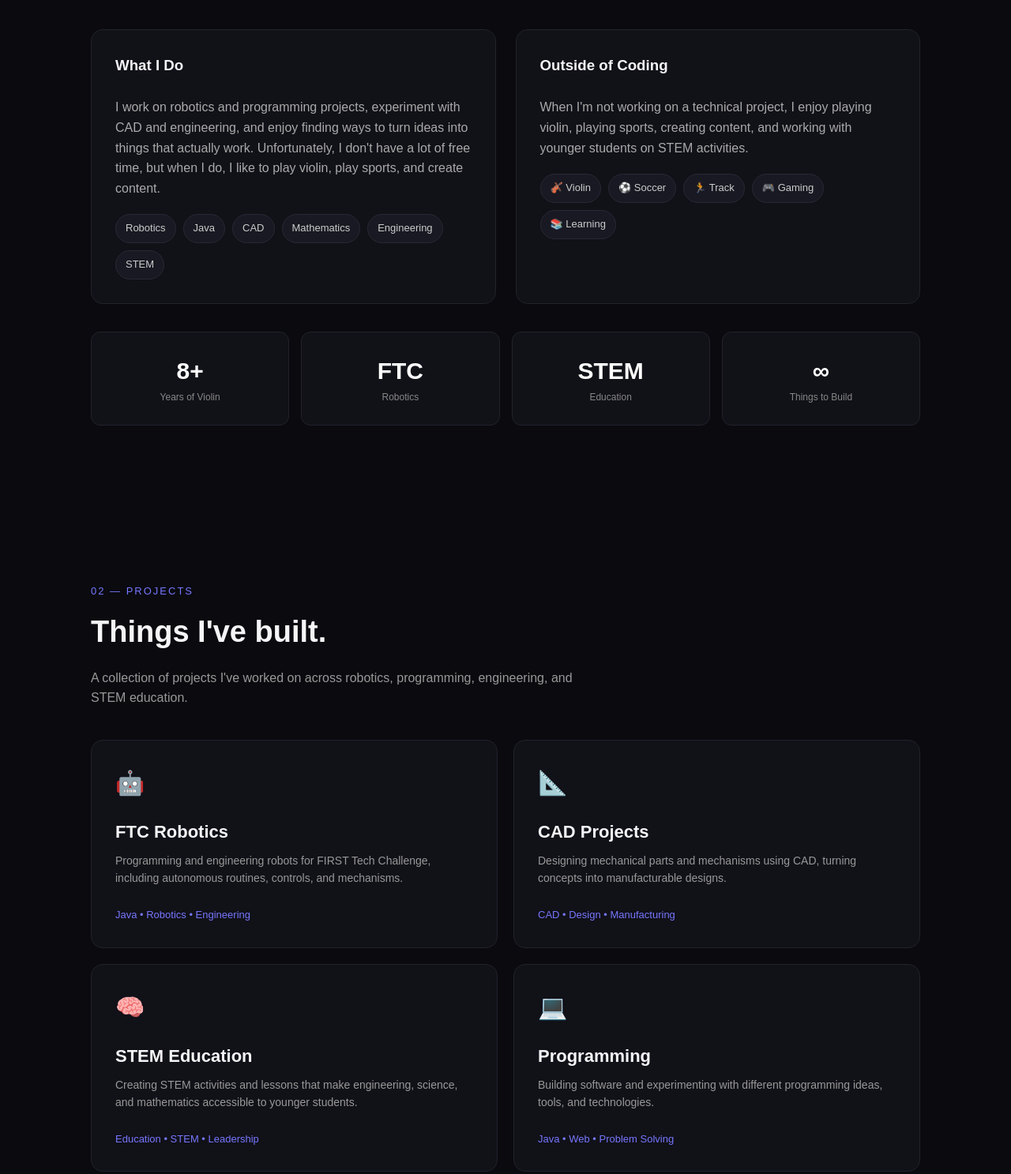
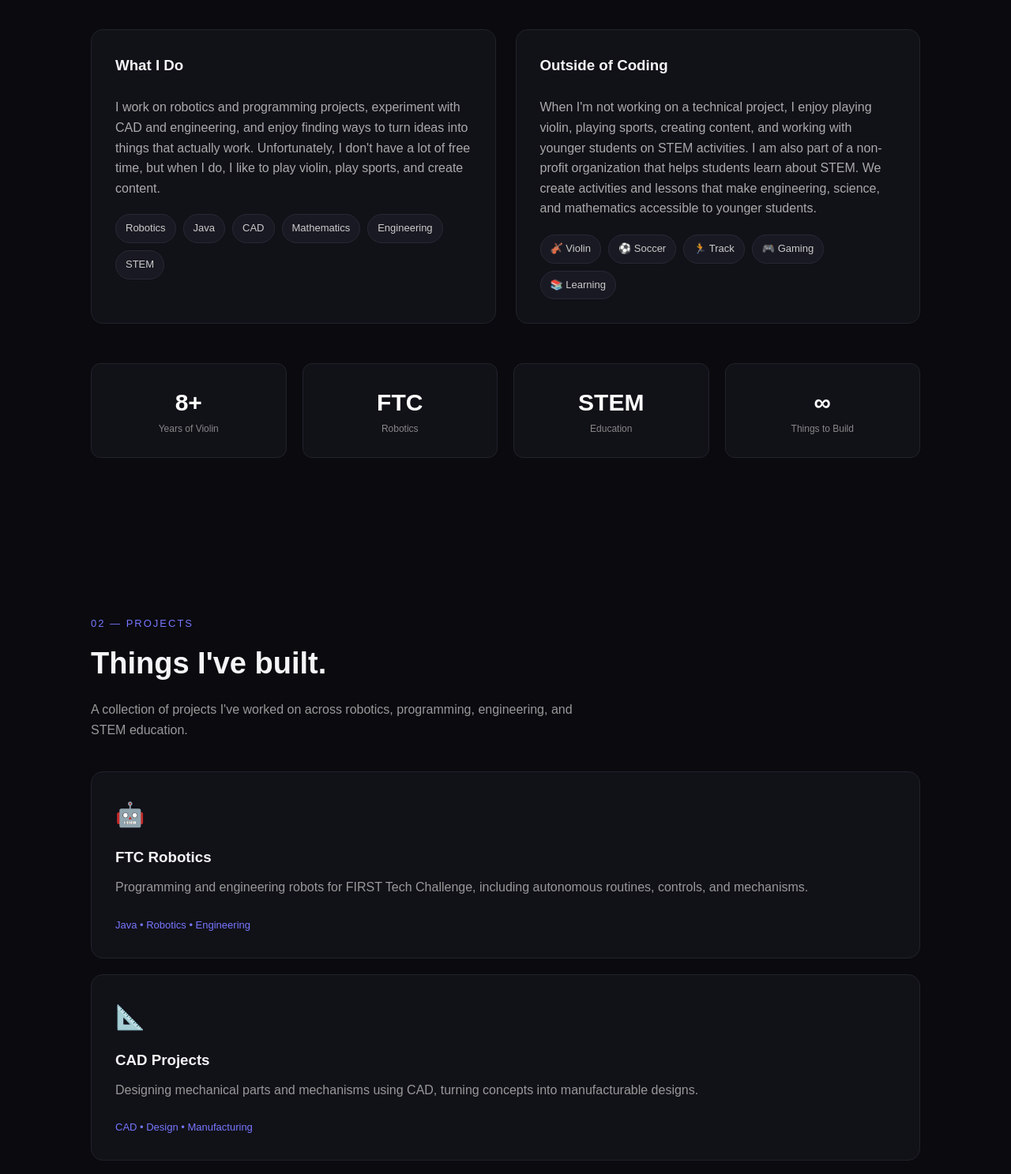
Before and after one commit to NebulaKnight29/My-Website, a plain HTML site: page My-Website/index.html in a window 1280 px wide. Shown: the part 1061-2548 px from the top of the page at 79% size. Drawn offline with Linux system fonts and the light colour scheme.

Commit message:
Backend issuess

```diff
--- a/personal-site1/index.html
+++ b/My-Website/index.html
@@ -234,7 +234,7 @@
             gap: 20px;
         }
 
-        .project {
+        .projects{
             min-height: 220px;
             display: flex;
             flex-direction: column;
@@ -243,16 +243,14 @@
 
         .project-icon {
             font-size: 30px;
-            margin-bottom: 20px;
+            margin-bottom: 15px;
         }
 
         .project h3 {
-            font-size: 22px;
-            margin-bottom: 8px;
+            margin-bottom: 10px;
         }
 
         .project p {
-            font-size: 14px;
             color: #999;
         }
 
@@ -293,11 +291,12 @@
         }
 
         /* STATS */
-        .stats {
+
+        .stats{
             display: grid;
             grid-template-columns: repeat(4, 1fr);
-            gap: 15px;
-            margin-top: 35px;
+            gap: 20px;
+            margin-top: 50px;
         }
 
         .stat {
@@ -470,7 +469,10 @@
             <p>
                 When I'm not working on a technical project, I enjoy playing
                 violin, playing sports, creating content, and working with
-                younger students on STEM activities.
+                younger students on STEM activities. I am also part of a non-profit
+                 organization that helps students learn about STEM. We create activities
+                 and lessons that make engineering, science, and mathematics accessible
+                 to younger students.
             </p>
 
             <div class="interests">
```
